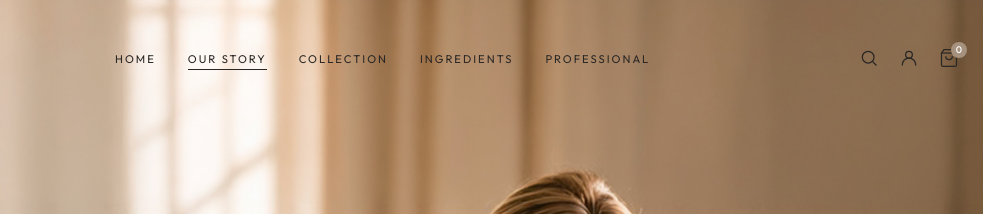
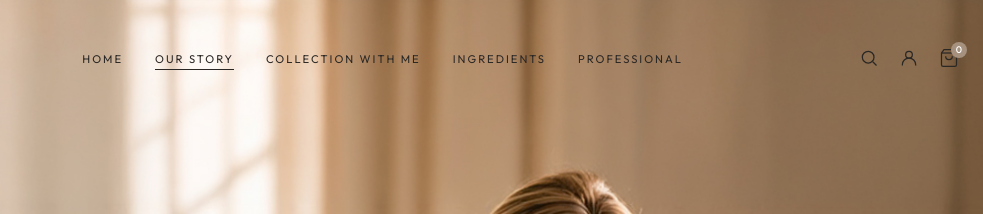
Before and after one commit to knitin525/skinproject, a plain HTML site: page ritual.html in a window 1280 px wide. Shown: the top 214 px of the page, 297-1280 px from the left. Drawn offline with nearby package versions, Linux system fonts and the light colour scheme.

Commit message:
a small commit

```diff
--- a/ritual.html
+++ b/ritual.html
@@ -22,7 +22,7 @@
         <ul class="nav">
           <li><a href="index.html">Home</a></li>
           <li><a href="ritual.html" class="active">Our Story</a></li>
-          <li><a href="products.html">Collection</a></li>
+          <li><a href="products.html">Collection with me</a></li>
           <li><a href="product-detail.html">Ingredients</a></li>
           <li><a href="professional.html">Professional</a></li>
         </ul>
```
